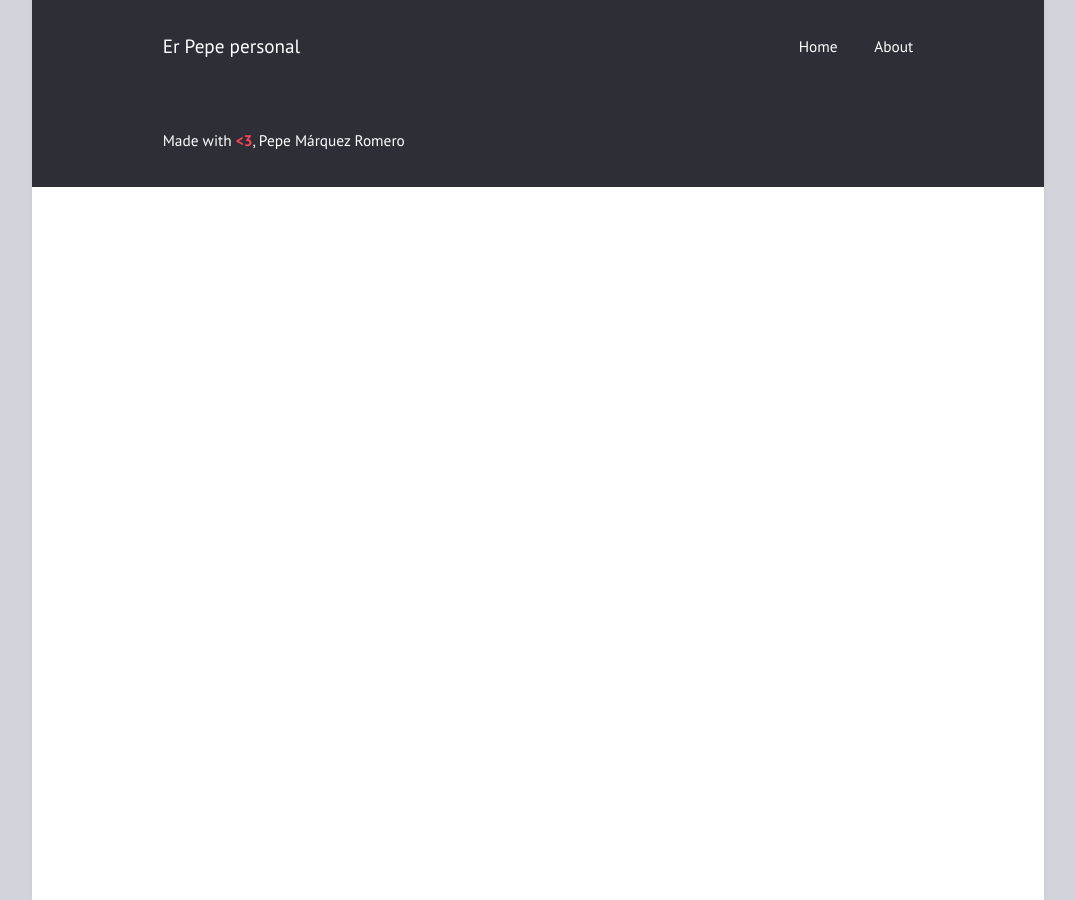
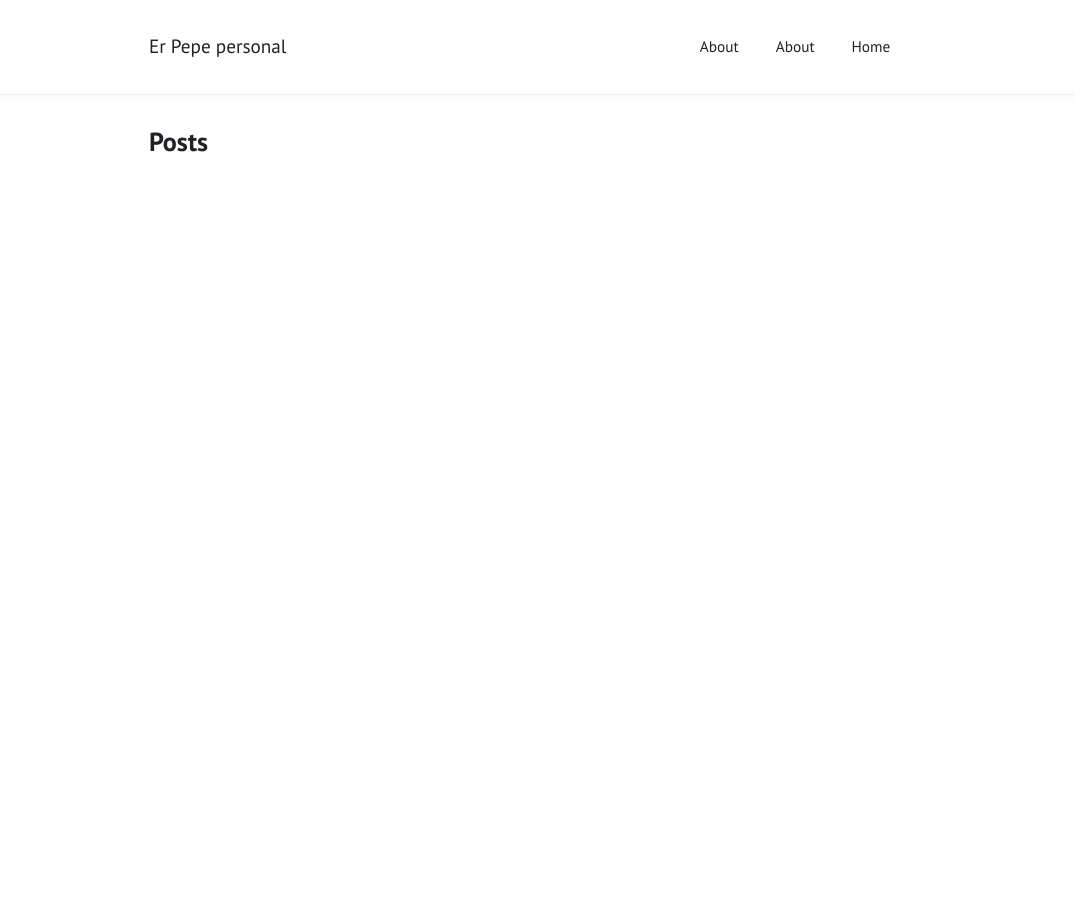
Before and after one commit to pxp9/pxp9.github.io, a Jekyll site: the page built from index.html, in a window 1280 px wide. Shown: the whole page, without its empty margins (102-1177 px from the left). Built offline with Jekyll 4.4.1, drawn with Linux system fonts in a browser that asks for light colours.

Commit message:
shell theme

```diff
--- a/_config.yml
+++ b/_config.yml
@@ -1,37 +1,55 @@
 title: "Er Pepe personal"
 author: "Pepe Márquez Romero"
-#description: "Made with <b style=\"color: #f45;\">&lt;3</b>"
+email: "mailto:pepe.marquezromero@gmail.com"
+permalink: /:title/
+excerpt_separator: "\n\n\n"
+lang: "en"
+date_format: "%d/%m/%Y"
 description: "Made with <b style=\"color: #f45;\">&lt;3</b>, Pepe Márquez Romero"
-permalink: /:title/
-lang: "en"
-excerpt_separator: "\n\n\n"
-date_format: "%d/%m/%Y"
+baseurl: "/home" # the subpath of your site
+url: "github.io" # the base hostname & protocol for your site
+github_username:  pxp9
 
+# Required plugins for the theme to work properly
+plugins:
+  - jekyll-remote-theme
+  - jemoji
+
+# Including jekyll-shell-theme using the jekyll-remote-theme plugin
+remote_theme: tareqdandachi/jekyll-shell-theme
+
+sass:
+  style: compressed
+
+highlighter: rouge #selecting the highlighter, default is rouge
+
+header_pages:
+  - index.md
+  - about.md
 # Layout
 
-show_excerpts: true        # show article excerpts on the home page
-show_frame: true           # adds a gray frame to the site
-show_sidebar: false        # show a sidebar instead of the usual header
-minimal: true             # use a dark header
+# show_excerpts: true        # show article excerpts on the home page
+#show_frame: true           # adds a gray frame to the site
+#show_sidebar: false        # show a sidebar instead of the usual header
+#minimal: true             # use a dark header
 
 # Menu
 
-navigation:                # accepts {file, title, url, icon, sidebaricon}
-  - {file: "index.html"}
-  - {file: "about.md"}
+  #navigation:                # accepts {file, title, url, icon, sidebaricon}
+  # - {file: "index.html"}
+  #- {file: "about.md"}
 
-external:                  # shows a footer with social links - for available icons see fontawesome.com/icons
-  - {title: Mail, icon: envelope, url: "mailto:pepe.marquezromero@gmail.com"}
-  - {title: Github, icon: github, url: "https://github.com/pxp9/"}
-  - {title: Subscribe, icon: rss, url: "/feed.xml"}
+  #external:                  # shows a footer with social links - for available icons see fontawesome.com/icons
+  #- {title: Mail, icon: envelope, url: "mailto:pepe.marquezromero@gmail.com"}
+  #- {title: Github, icon: github, url: "https://github.com/pxp9/"}
+  #- {title: Subscribe, icon: rss, url: "/feed.xml"}
 
-comments:
+  #comments:
 #  disqus_shortname: ""    # see https://disqus.com/
 #  isso_domain: ""         # see https://posativ.org/isso/
 
 
 plugins:
- - jekyll-feed
  - jekyll-remote-theme
 
 remote_theme: "tareqdandachi/jekyll-shell-theme"
```
